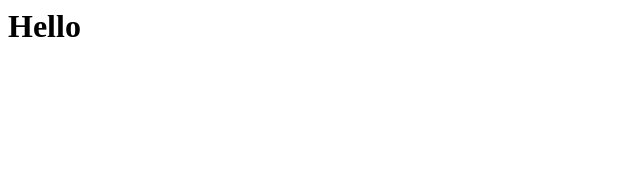
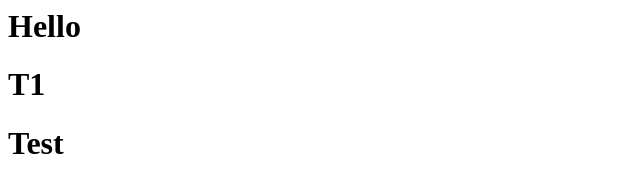
Before and after one commit to v-hembade1999/testing-merge, a plain HTML site: page index.html in a window 1280 px wide. Shown: the whole page, without its empty margins (0-640 px from the left). Drawn offline with Linux system fonts and the light colour scheme.

Commit message:
Update index.html

```diff
--- a/index.html
+++ b/index.html
@@ -1 +1,13 @@
 <h1>Hello</h1>
+<h1>T1</h1>
+
+
+
+
+
+
+
+
+
+
+<h1>Test</h1>
```
